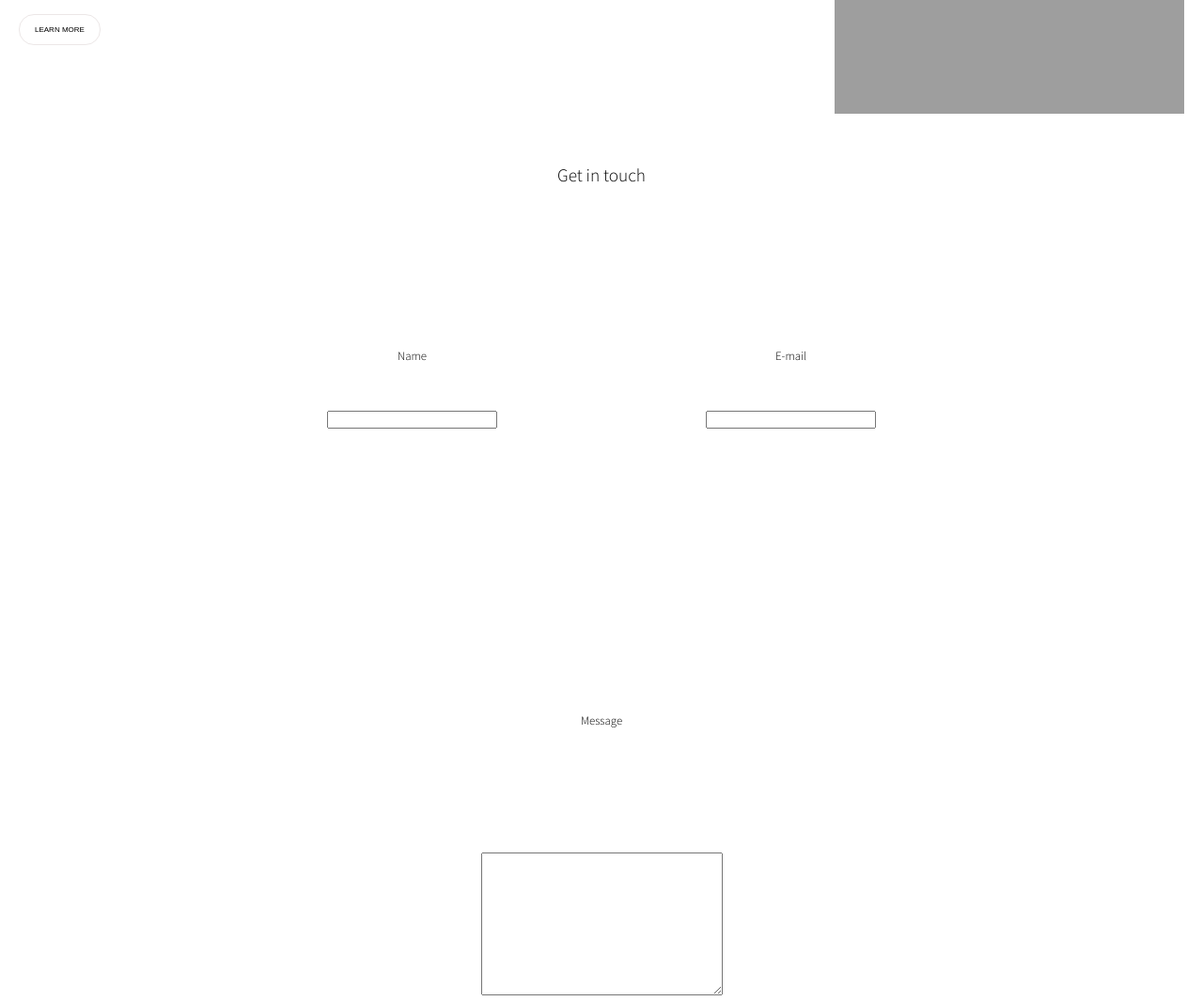
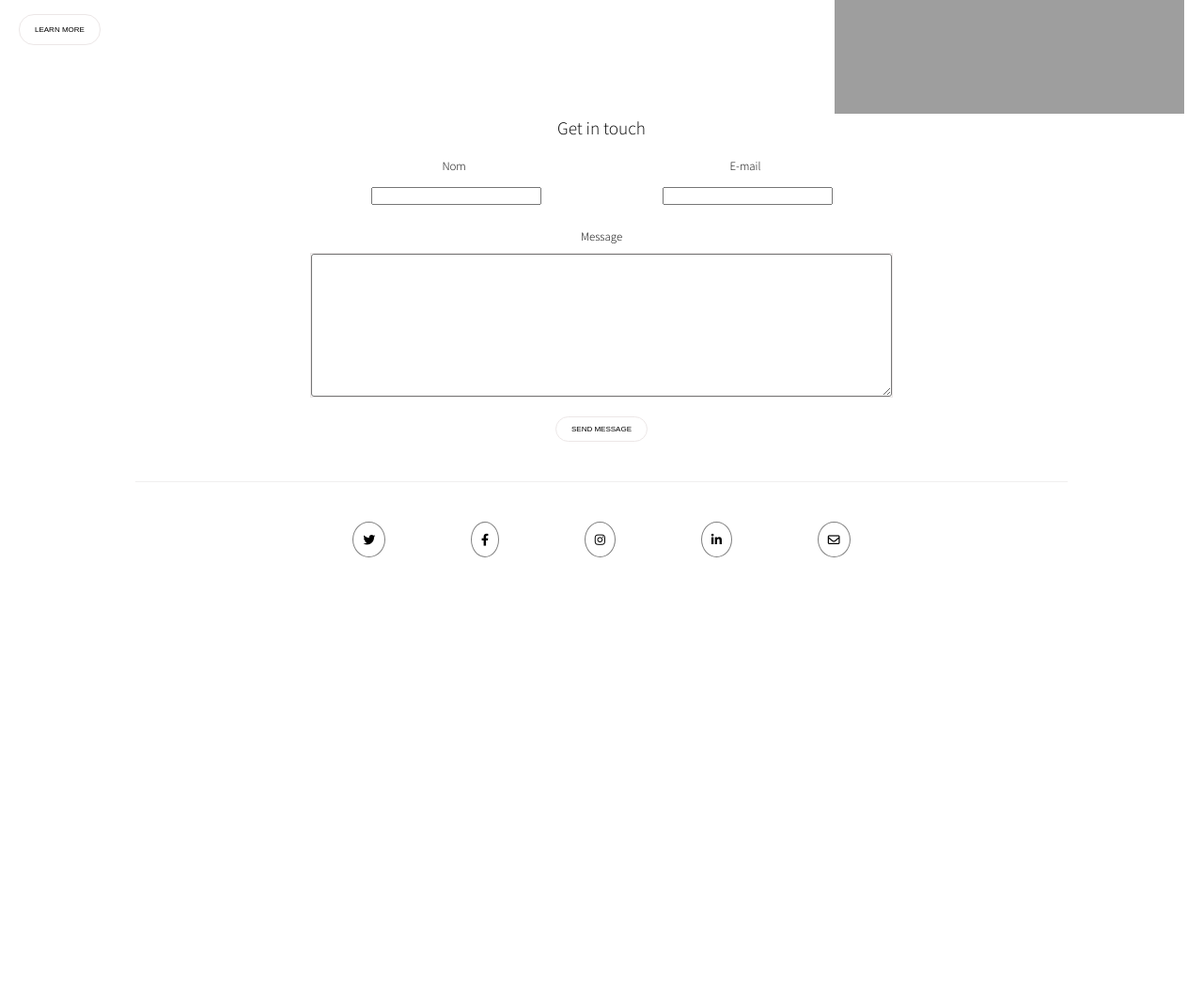
Before and after one commit to akojm/RUN, a plain HTML site: page index.html in a window 1280 px wide. Shown: the part 1020-2085 px from the top of the page at 94% size. After the commit the page ends 1698 px from the top, so only its background shows below. Drawn offline with Linux system fonts and the light colour scheme; grey boxes are pictures that could not be loaded.

Commit message:
formulaire - icon

```diff
--- a/index.html
+++ b/index.html
@@ -7,6 +7,7 @@
     <meta name="viewport" content="width=device-width, initial-scale=1.0">
     <title>RUN</title>
     <link rel="stylesheet" href="style.css">
+    <link rel="stylesheet" href="https://cdnjs.cloudflare.com/ajax/libs/font-awesome/6.0.0-beta3/css/all.min.css">
 
 <body>
     <div id="container">
@@ -52,39 +53,31 @@
             </div>
         </div>
         <h2 class="get">Get in touch</h2>
-        <div id="formulaire">
-            <form action="">
-                <div id="container-formulaire">
-                    <div id="nom">
-                        <label for="">Name</label>
-                    </div>
-                    <div id="mail">
-                        <label for="">E-mail</label>
-                    </div>
-                    <div id="input-nom">
-                        <input type="text" name="" id="" class="nom">
-                    </div>
-                    <div id="input-mail"> <input type="text" name="" id="" class="mail">
-                    </div>
-                    <div id="message"><label for="">Message</label></div>
-                    <div id="textarea">
-                        <textarea name="text" id="" cols="30" rows="10"></textarea>
-                    </div>
-                    <button type="submit">Send message</button>
-                </div>
-            </form>
+        <div id="container-formulaire">
+            <div id="nom-champ">
+                <label for="" id="nom">Nom</label>
+                <label for="" id="email">E-mail</label>
+            </div>
+            <div id="input-champ">
+                <input type="text" name="" id="input-nom">
+                <input type="text" name="" id="input-email">
+            </div>
+            <div id="nom-message">
+                <label for="" id="message">Message</label>
+            </div>
+            <div id="info-champ">
+                <textarea name="" id="texa" cols="30" rows="10"></textarea>
+            </div>
+            <button type="submit" id="bouton">Send message</button>
         </div>
     </div>
-    </div>
-
     <footer>
-
         <ul>
-            <li></li>
-            <li></li>
-            <li></li>
-            <li></li>
-            <li></li>
+            <li><i class="fab fa-twitter"></i></li>
+            <li><i class="fab fa-facebook-f"></i></li>
+            <li><i class="fab fa-instagram"></i></li>
+            <li><i class="fab fa-linkedin-in"></i></li>
+            <li><i class="far fa-envelope"></i></li>
         </ul>
     </footer>
 
--- a/style.css
+++ b/style.css
@@ -85,11 +85,93 @@ img{
 
 .get{
     text-align: center;
-   margin-top: 50px;
 }
 
+ /* FORMULAIRE */
+ #container-formulaire {
+     width: 50%;
+     margin: 0 auto;
+ }
+
+#nom-champ{
+    display: flex;
+    justify-content: space-around;
+    align-items: center;
+    margin: 0px 0px 15px 0px;
+}
+#input-champ{
+    display: flex;
+    justify-content: space-between;
+    align-items: center;
+}
+#input-nom, #input-email{
+    display: block;
+    margin: 0 auto;
+}
+#nom-message{
+text-align: center;
+margin: 25px 0 10px;
+}
+#info-champ{
+   display: flex;
+   flex-direction: column;
+  align-items: center;
+
+  border: 1px solid rgb(236, 231, 231);
+}
+#texa{
+    width: 100%;
+    border-radius: 3px;
+
+}
+#bouton{
+    display: block;
+    margin: 0px auto;
+    padding: 0.5rem 1rem;
+    border-radius: 1rem;
+border: 1px solid rgb(236, 231, 231);
+    background: none;
+    text-transform: uppercase;
+    font-size: 0.5rem;
+    margin-top: 20px;
+}
+
+/* Footer */
+footer{
+    position: relative;
+}
+ul::before{
+    content: "";
+    width: 80%;
+    height: 1px;
+    background: rgb(240, 239, 239);
+    position: absolute;
+   bottom: 80px;
+}
+
+
+ul{
+    width: 50%;
+    margin: 85px auto;
+
+}
+ul li {
+    list-style: none;
+    border:1px solid gray;
+    border-radius: 90%;
+    padding: 10px;
+}
+
+
+ul{
+    display: flex;
+    flex-direction: rows;
+    align-items: center;
+    justify-content: space-around;
+
+}
 /* FORMULAIRE */
-
+/*
 #formulaire{
     width: 65%;
     margin: 0 auto;
@@ -139,3 +221,4 @@ grid-area: message;
 button{
     grid-area: btn;
 }
+*/
```
Also changed, not shown: img/TWITTER_icon-icons.com_62686.png (added).
